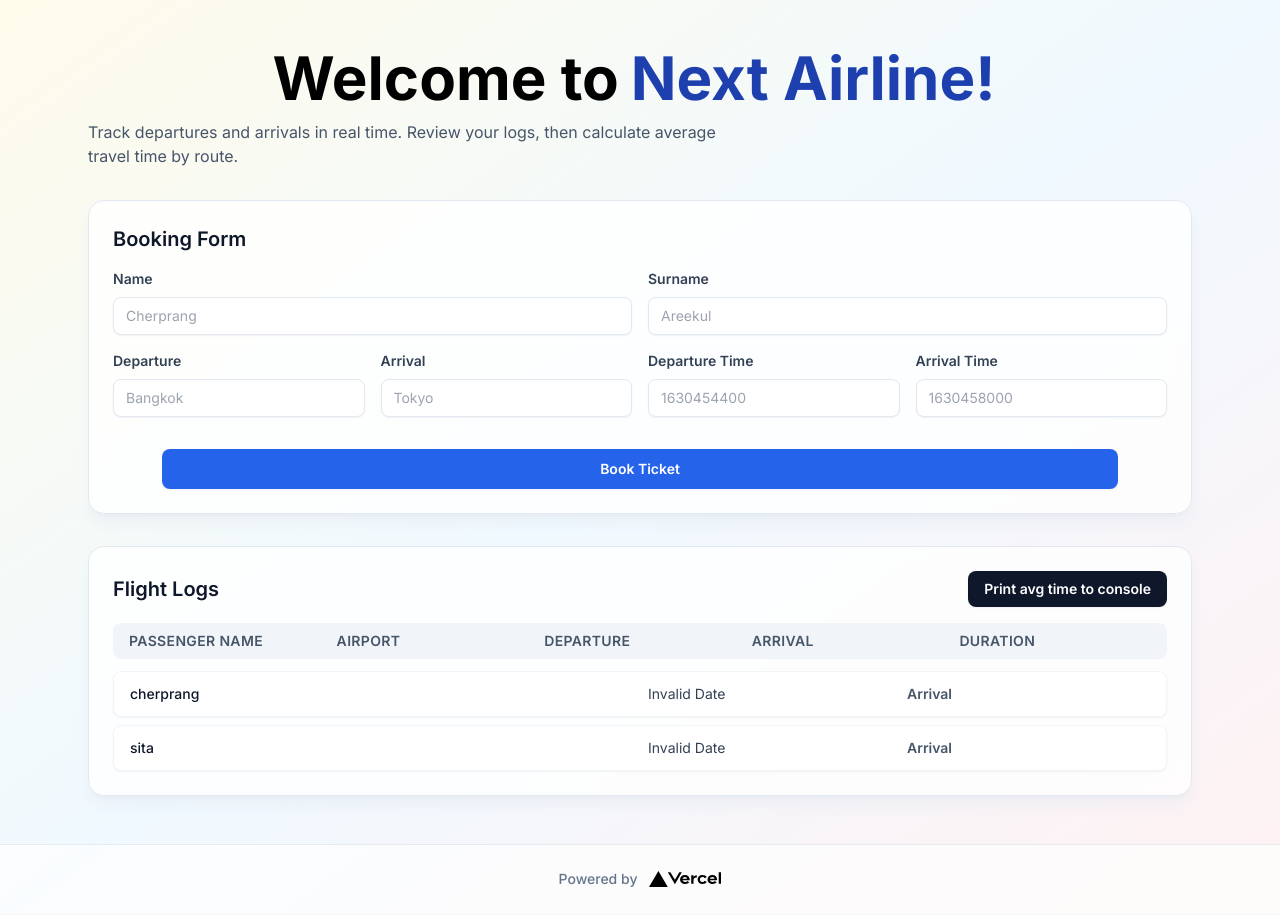
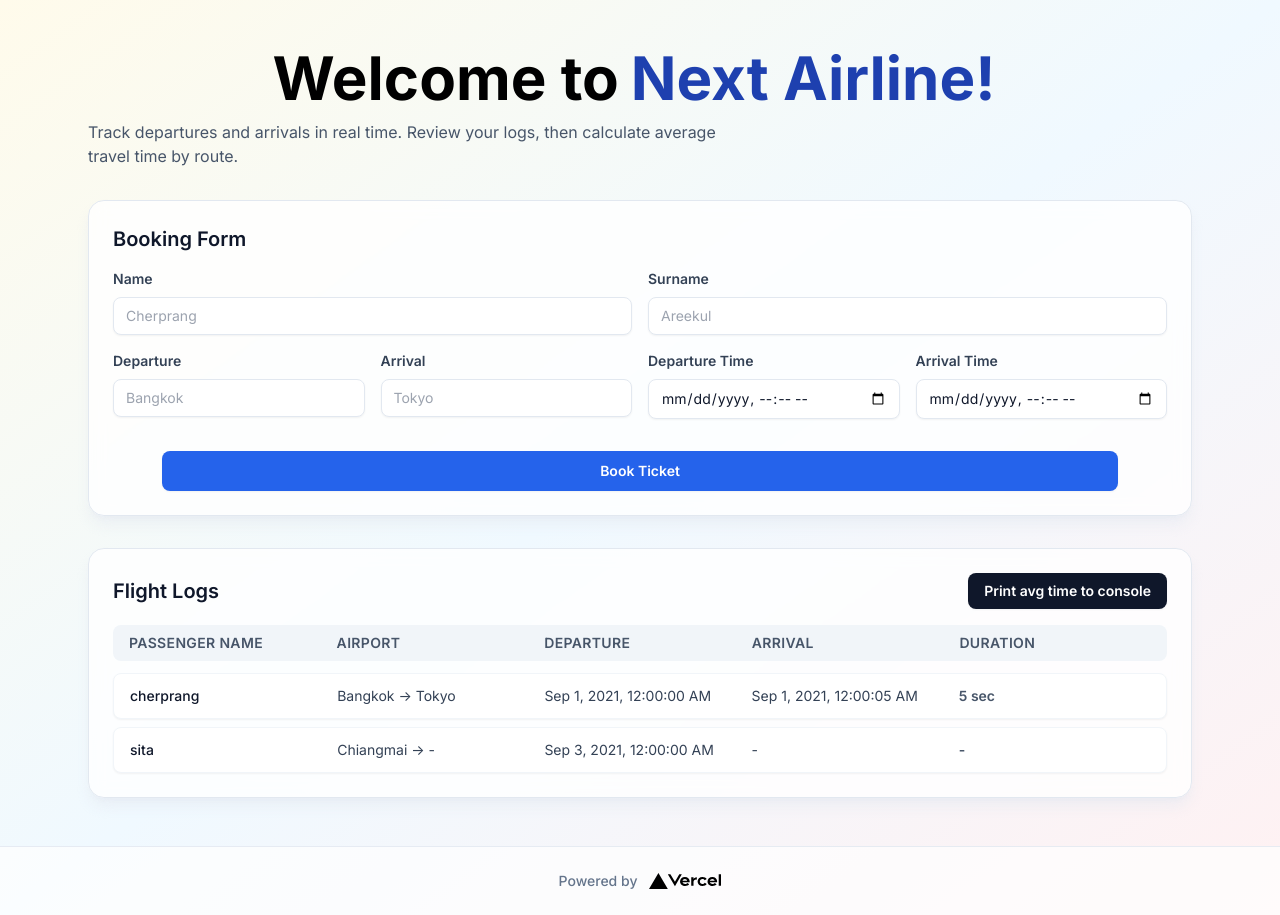
Before and after one commit to Yatichapat/frontend_screening_assignment, a Next.js app: page / in a window 1280 px wide. Built offline with nearby package versions, Linux system fonts and the light colour scheme.

Commit message:
fix: format timestamp to appear time and date

```diff
--- a/app/(flightlog)/LogForm.tsx
+++ b/app/(flightlog)/LogForm.tsx
@@ -17,20 +17,29 @@ function LogForm(props: {
 
   const [formData, setFormData] = useState(emptyForm);
 
+  const toUnixSeconds = (value: string) => {
+    const parsed = Date.parse(value);
+    if (Number.isNaN(parsed)) {
+      return "";
+    }
+
+    return Math.floor(parsed / 1000).toString();
+  };
+
   const handleSubmit = useCallback(() => {
     const passengerName = `${formData.firstName} ${formData.surname}`.trim();
 
     const departureLog = {
       passengerName,
       airport: formData.departureAirport,
-      timestamp: formData.departureTime,
+      timestamp: toUnixSeconds(formData.departureTime),
       type: "departure",
     };
 
     const arrivalLog = {
       passengerName,
       airport: formData.arrivalAirport,
-      timestamp: formData.arrivalTime,
+      timestamp: toUnixSeconds(formData.arrivalTime),
       type: "arrival",
     };
 
@@ -114,13 +123,12 @@ function LogForm(props: {
             Departure Time
           </label>
           <input
-            type="text"
+            type="datetime-local"
             id="departureTime"
             name="departureTime"
             value={formData.departureTime}
             onChange={handleChange}
             className="rounded-lg border border-slate-200 bg-white px-3 py-2 text-sm text-slate-900 shadow-sm focus:border-slate-400 focus:outline-none"
-            placeholder="1630454400"
           />
         </div>
         <div className="flex flex-col gap-2">
@@ -128,13 +136,12 @@ function LogForm(props: {
             Arrival Time
           </label>
           <input
-            type="text"
+            type="datetime-local"
             id="arrivalTime"
             name="arrivalTime"
             value={formData.arrivalTime}
             onChange={handleChange}
             className="rounded-lg border border-slate-200 bg-white px-3 py-2 text-sm text-slate-900 shadow-sm focus:border-slate-400 focus:outline-none"
-            placeholder="1630458000"
           />
         </div>
       </div>
--- a/app/(flightlog)/LogItem.tsx
+++ b/app/(flightlog)/LogItem.tsx
@@ -1,31 +1,64 @@
 function formatTimestamp(timestamp: string | number): string {
   const date = new Date(Number(timestamp) * 1000);
   return date.toLocaleString("en-US", {
-    // year: "numeric",
-    // month: "short",
-    // day: "numeric",
+    year: "numeric",
+    month: "short",
+    day: "numeric",
     hour: "2-digit",
     minute: "2-digit",
     second: "2-digit",
   });
 }
 
+function formatMaybeTimestamp(timestamp: string | number): string {
+  if (timestamp === "" || timestamp === null || timestamp === undefined) {
+    return "-";
+  }
+
+  const parsed = Number(timestamp);
+  if (Number.isNaN(parsed)) {
+    return "-";
+  }
+
+  return formatTimestamp(parsed);
+}
+
+function formatDuration(seconds: number | null): string {
+  if (seconds === null || Number.isNaN(seconds)) {
+    return "-";
+  }
+
+  if (seconds < 60) {
+    return `${Math.round(seconds)} sec`;
+  }
+
+  const minutes = Math.floor(seconds / 60);
+  if (minutes < 60) {
+    return `${Math.round(minutes)} min`;
+  }
+
+  const hours = Math.floor(minutes / 60);
+  return `${Math.round(hours)} hours`;
+}
+
 function LogItem(props: {
   item: {
     passengerName: string;
-    airport: string;
-    timestamp: string;
-    type: "departure" | "arrival";
+    route: string;
+    departureTimestamp: string;
+    arrivalTimestamp: string;
+    durationSeconds: number | null;
   };
 }) {
   const { item } = props;
   return (
-    <div className="grid grid-cols-4 gap-4 rounded-lg border border-slate-100 bg-white px-4 py-3 text-sm text-slate-700 shadow-sm">
+    <div className="grid grid-cols-5 gap-4 rounded-lg border border-slate-100 bg-white px-4 py-3 text-sm text-slate-700 shadow-sm">
       <span className="font-medium text-slate-900">{item.passengerName}</span>
-      <span className="capitalize">{item.airport}</span>
-      <span>{formatTimestamp(item.timestamp)}</span>
+      <span className="capitalize">{item.route}</span>
+      <span>{formatMaybeTimestamp(item.departureTimestamp)}</span>
+      <span>{formatMaybeTimestamp(item.arrivalTimestamp)}</span>
       <span className="font-semibold text-slate-600">
-        {item.type === "departure" ? "Departure" : "Arrival"}
+        {formatDuration(item.durationSeconds)}
       </span>
     </div>
   );
```
